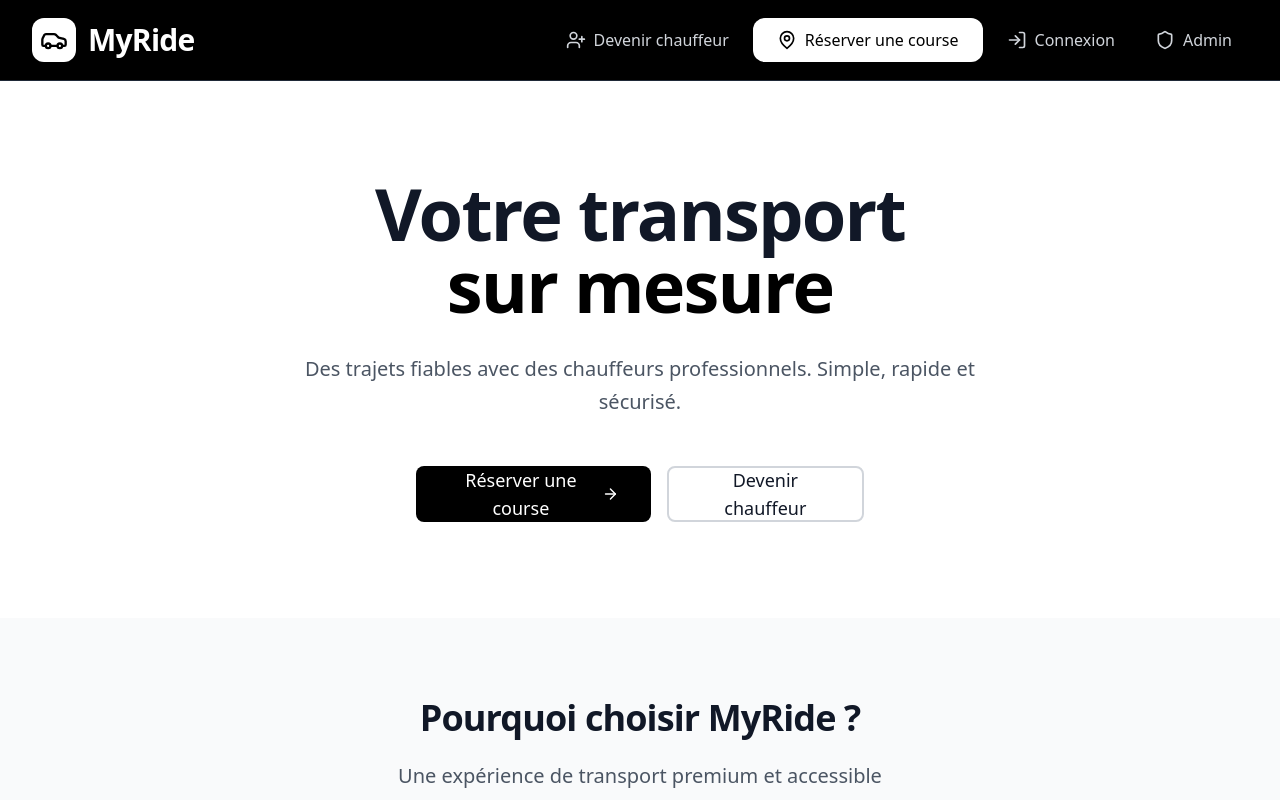
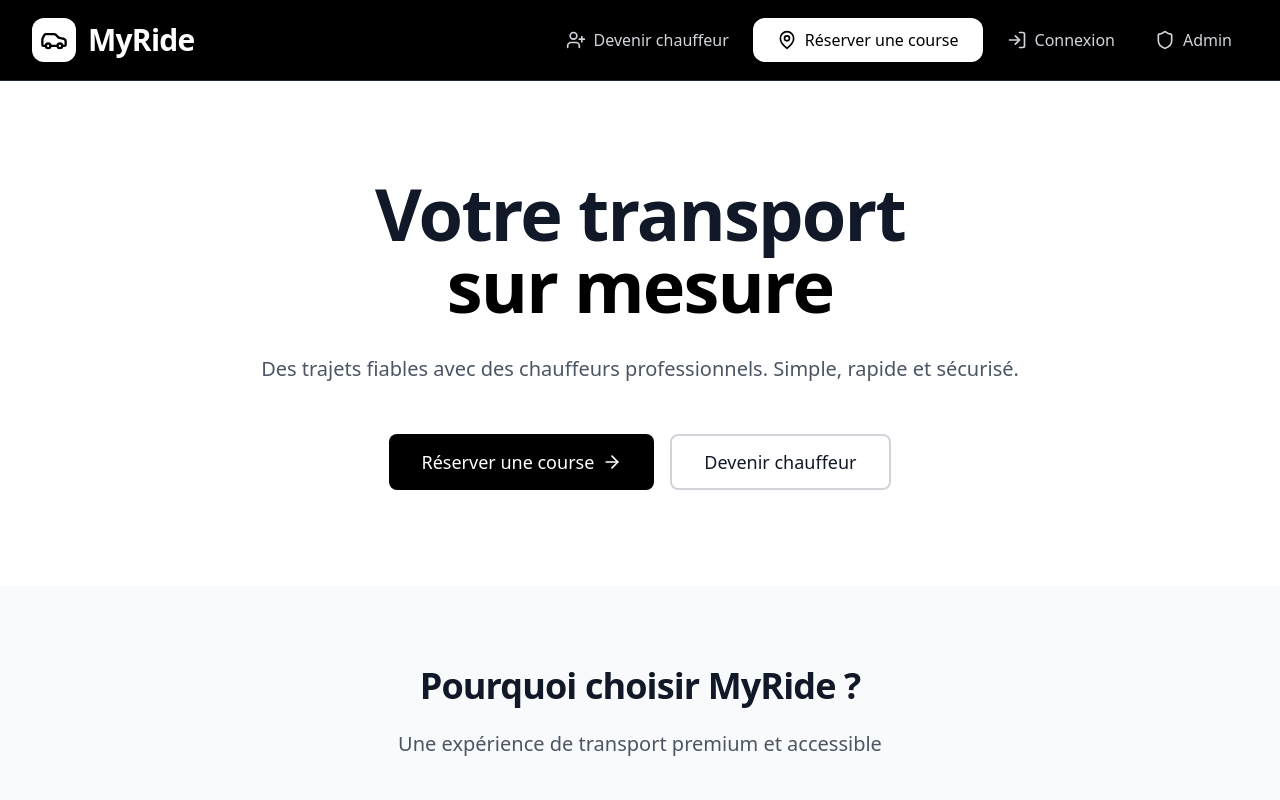
Before and after one commit to hammamiayoub/vtc-new, a React (Vite) app: page / in a window 1280 px wide. Shown: the top 800 px of the page. Built offline with nearby package versions, Linux system fonts and the light colour scheme; no server answers.

Commit message:
Étirer les conteneurs de la page d'accueil

```diff
--- a/src/components/HomePage.tsx
+++ b/src/components/HomePage.tsx
@@ -14,19 +14,19 @@ export const HomePage: React.FC<HomePageProps> = ({ onGetStarted, onClientLogin
       <section className="relative overflow-hidden">
         <div className="max-w-7xl mx-auto px-4 sm:px-6 lg:px-8 py-24">
           <div className="text-center">
-            <h1 className="text-5xl md:text-7xl font-bold text-gray-900 mb-8 leading-tight tracking-tight">
+            <h1 className="text-5xl md:text-7xl font-bold text-gray-900 mb-8 leading-tight tracking-tight max-w-5xl mx-auto">
               Votre transport
               <span className="text-black block">sur mesure</span>
             </h1>
-            <p className="text-xl text-gray-600 mb-12 max-w-2xl mx-auto leading-relaxed">
+            <p className="text-xl text-gray-600 mb-12 max-w-3xl mx-auto leading-relaxed">
               Des trajets fiables avec des chauffeurs professionnels.
               Simple, rapide et sécurisé.
             </p>
-            <div className="flex flex-col sm:flex-row gap-4 justify-center max-w-md mx-auto">
+            <div className="flex flex-col sm:flex-row gap-4 justify-center max-w-2xl mx-auto">
               <Button
                 size="lg"
                 onClick={onClientLogin}
-                className="text-lg px-8 py-4 bg-black hover:bg-gray-800 text-white rounded-lg font-medium transition-all duration-200 flex items-center justify-center gap-2"
+                className="text-lg px-8 py-4 bg-black hover:bg-gray-800 text-white rounded-lg font-medium transition-all duration-200 flex items-center justify-center gap-2 whitespace-nowrap"
               >
                 Réserver une course
                 <ArrowRight size={20} />
@@ -34,7 +34,7 @@ export const HomePage: React.FC<HomePageProps> = ({ onGetStarted, onClientLogin
               <Button
                 size="lg"
                 onClick={onGetStarted}
-                className="text-lg px-8 py-4 bg-white border-2 border-gray-300 text-gray-900 hover:bg-gray-50 rounded-lg font-medium transition-all duration-200"
+                className="text-lg px-8 py-4 bg-white border-2 border-gray-300 text-gray-900 hover:bg-gray-50 rounded-lg font-medium transition-all duration-200 whitespace-nowrap"
               >
                 Devenir chauffeur
               </Button>
```
